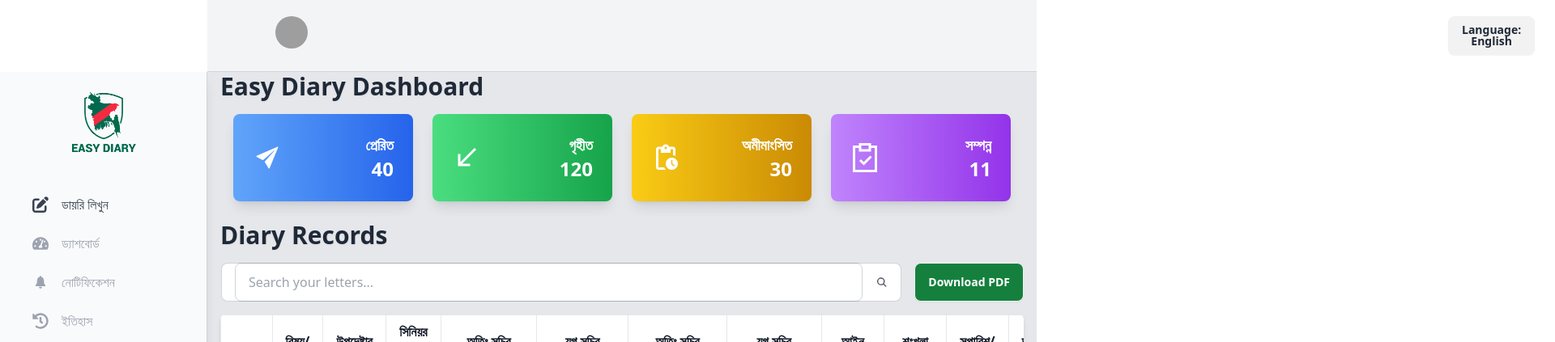
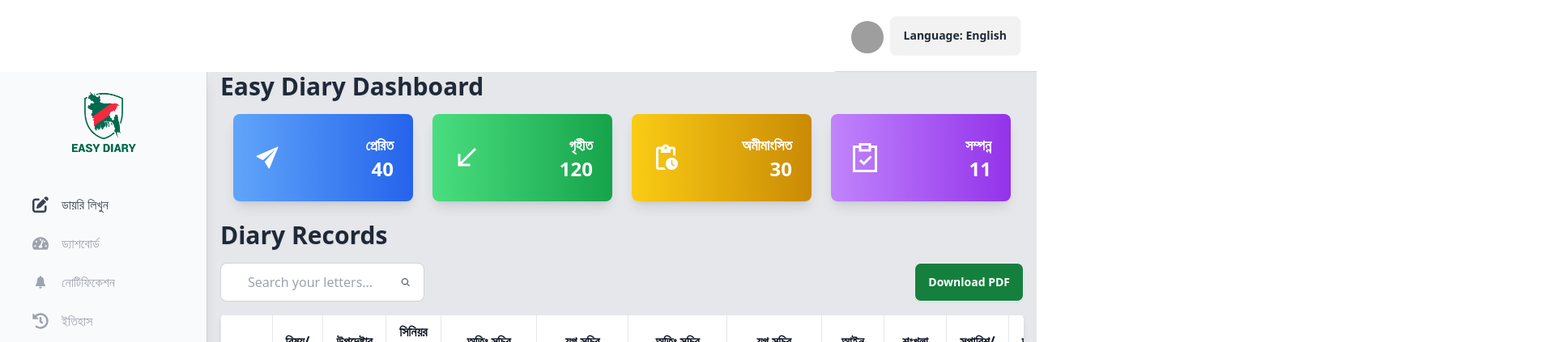
Before and after one commit to saikatGD/easy_diaryDemo, a React (Vite) app: page /dashboard in a window 1280 px wide. Shown: the top 423 px of the page at 81% size, 1920 px wide, since content can reach past the window. Built offline with nearby package versions, Linux system fonts and the light colour scheme; no server answers; the database is empty; grey boxes are pictures that could not be loaded.

Commit message:
navbar surch option remove

```diff
--- a/src/Components/Dashboard/Dashboard.jsx
+++ b/src/Components/Dashboard/Dashboard.jsx
@@ -169,39 +169,31 @@ const Dashboard = () => {
   const handleDownloadPDF = () => {
     const doc = new jsPDF();
 
-    // Add the custom font (Noto Sans Bengali) to the jsPDF instance using base64 encoding
-    doc.addFileToVFS("NotoSansBengali-Regular.ttf", NotoSansBengaliBase64);
-    doc.addFont("NotoSansBengali-Regular.ttf", "NotoSansBengali", "normal");
+    // Set a basic font for testing
+    doc.setFont("Helvetica");
 
-    // Set the font before rendering the table
-    doc.setFont("NotoSansBengali");
-
-    // Prepare the table data
     const tableData = data.map((item, index) => [
       index + 1,
-      item.bishoy_biboron,
-      item.upodeshtar_Depto,
-      item.seniorSecretaryDepto,
-      item.atik_SecretaryLaw,
-      item.copy,
-      item.bishoyShironam,
-      item.preronerTarikh,
-      item.bistariTo,
+      item.bishoy_biboron || "-",
+      item.upodeshtar_Depto || "-",
+      item.seniorSecretaryDepto || "-",
+      item.atik_SecretaryLaw || "-",
+      item.copy || "-",
+      item.bishoyShironam || "-",
+      item.preronerTarikh || "-",
+      item.bistariTo || "-",
     ]);
 
-    // Add the table to the document with the appropriate header and body
     doc.autoTable({
       head: [
         ['Serial', 'Subject / Description', 'Advisor Department', 'Senior Secretary Department', 'Additional Secretary (Law)', 'Copy', 'Subject Title', 'Date of Dispatch', 'Details']
       ],
       body: tableData,
-      // Set the font size for the table (optional)
       theme: 'grid',
-      headStyles: { fontSize: 10 }, // Set the font size for header
-      bodyStyles: { fontSize: 10 }, // Set the font size for body text
+      headStyles: { fontSize: 10 },
+      bodyStyles: { fontSize: 10 },
     });
 
-    // Save the PDF
     doc.save('compose_data.pdf');
   };
   // Search handler
@@ -221,14 +213,12 @@ const Dashboard = () => {
 
   return (
     <>
-    <div className="ml-16 md:ml-64"><Navbar></Navbar></div>
+    <div className=" flex  justify-end"><Navbar></Navbar></div>
       <Sidebar />
       <div className="grow ml-16 md:ml-64 lg:h-screen bg-gray-200 text-gray-900">
 
-
         {/* Dashboard Overview (Cards) */}
         <div className="gap-4 mb-6 px-4">
-
 
           <h2 className="text-3xl font-extrabold mb-4 text-left text-gray-800 drop-shadow-sm">
             Easy Diary Dashboard
@@ -287,17 +277,17 @@ const Dashboard = () => {
           </h2>
 
           {/* searchbar */}
-          <div className="flex  px-0 mb-4 border-l w-full">
+          <div className="flex  px-0 mb-4  w-full">
             {/* Search Bar */}
             <div className="flex items-center flex-grow">
-              <label className="input input-bordered flex items-center gap-4 w-full">
+              <label className="input input-bordered flex items-center gap-4 w-[30%]">
                 <input
                   type="text"
                   placeholder="Search your letters..."
                   onChange={handleSearch}
                   value={searchQuery}
 
-                  className="input input-bordered w-full"
+                  className="input  w-full"
                 />
                 <svg
                   xmlns="http://www.w3.org/2000/svg"
--- a/src/Components/Navbar/Navbar.jsx
+++ b/src/Components/Navbar/Navbar.jsx
@@ -42,8 +42,8 @@ const Navbar = () => {
   };
 
   return (
-    <div className="bg-gray-100 text-gray-900 border-b border-gray-300 p-4 flex items-center">
-      <div className="flex gap-[1400px] ml-16">
+    <div className=" text-gray-900 border-b border-gray-300 p-4 flex items-end">
+      <div className="flex items-end justify-end ">
 
         {/* User Profile */}
         <div className="flex-none gap-2">
@@ -64,7 +64,7 @@ const Navbar = () => {
                 <a className="justify-between">
                   {t('User')}: {userData.name}
                 </a>
-                <a className="text-gray-500">{userData.email}</a>
+                <a className="text-gray-900">{userData.email}</a>
               </li>
               <li><a>{t('Settings')}</a></li>
               <li><a onClick={handleLogout}>{t('Logout')}</a></li> {/* Log Out button */}
@@ -88,17 +88,6 @@ const Navbar = () => {
             </ul>
           </div>
         </div>
-
-        {/* Search Bar */}
-        <div className="ml-4">
-          <input
-            type="text"
-            value={searchQuery}
-            onChange={handleSearch}
-            placeholder={t('Search')}
-            className="input input-bordered w-full max-w-xs"
-          />
-        </div>
       </div>
     </div>
   );
```
